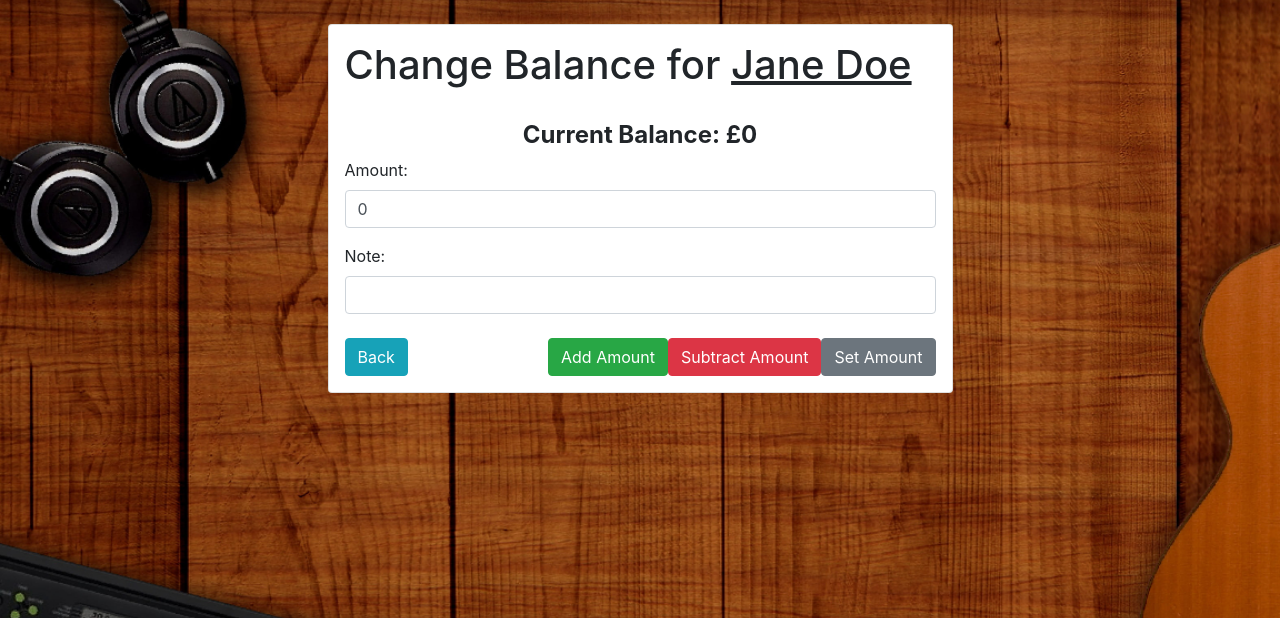
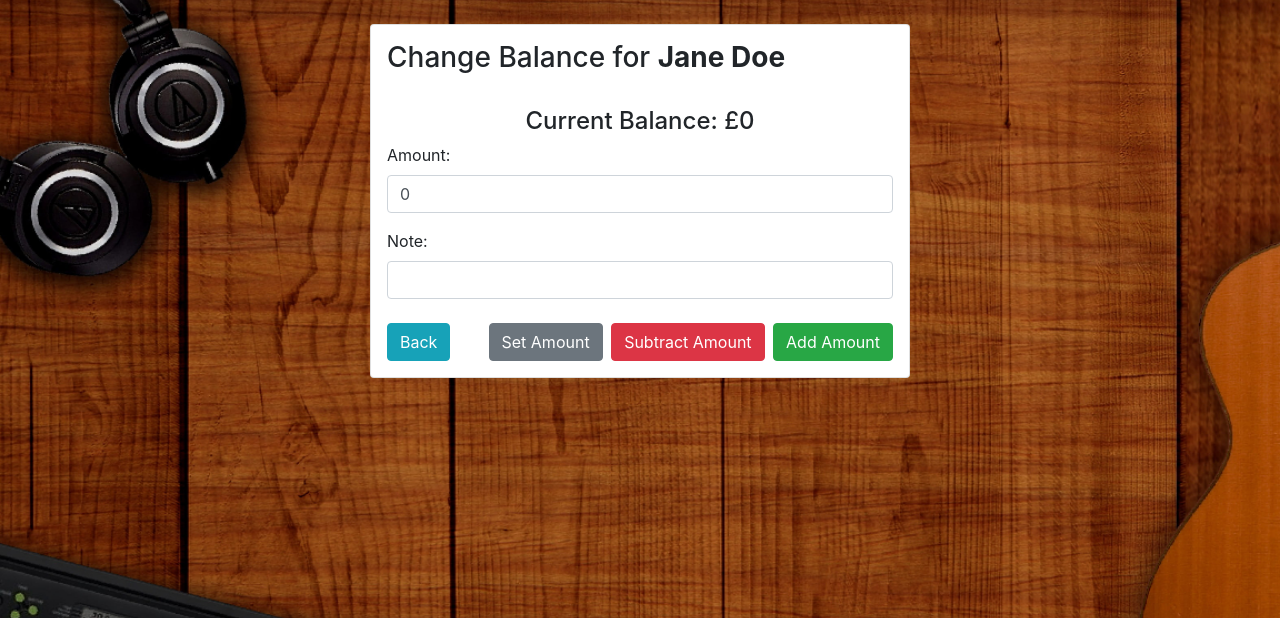
Before and after one commit to DMY2003/MSMS, a Django app: page /administrator/change_balance/2 in a window 1280 px wide. Shown: the part 56-674 px from the top of the page. Run offline with Django 4.2, Linux system fonts and the light colour scheme; a user stored in the database is signed in; data comes from the database, SQL or seed files in the repository; parts of the project's set-up code (start-up, migrations or seed data) failed here and were passed over; some libraries are stand-ins or nearby versions.

Commit message:
Makes styling improvements to the balance update page

```diff
--- a/lessons/templates/change_balance.html
+++ b/lessons/templates/change_balance.html
@@ -1,22 +1,31 @@
 {% extends 'base_content.html' %}
 
 {% block content %}
-<div class="row">
+<div class="container-sm">
+  <div class="row">
     <div class="col-sm-6 col-md-6 offset-md-3">
         <div class="card p-3">
-            <h1>Change Balance for <u>{{ name }}</u></h1></br>
-            <h4 style="text-align:center;"><b>Current Balance: £{{ balance }}</b></h4>
+            <h3>Change Balance for <b>{{ name }}</b></h3></br>
+            <h4 style="text-align:center;">Current Balance: £{{ balance }}</h4>
           <form action="" method="post">
             {% csrf_token %}
             {% include 'partials/bootstrap_form.html' with form=form %}
-            <a class="btn btn-primary" href="{% url 'manage_students' %}">
-              Back
-            </a>
-            <input type="submit" name="Set" value="Set Amount" class="btn btn-secondary float-right" href ={% url 'manage_students'%}>
-            <input type="submit" name="Subtract" value="Subtract Amount" class="btn btn-danger float-right" href ={% url 'manage_students'%}>
-            <input type="submit" name="Add" value="Add Amount" class="btn btn-success float-right" href ={% url 'manage_students'%}>
+            <div class="d-flex justify-content-between">
+              <a class="btn btn-primary" href="{% url 'manage_students' %}">
+                Back
+              </a>
+              <div>
+                <input type="submit" name="Set" value="Set Amount" class="btn btn-secondary mr-1" href ={% url 'manage_students'%}>
+                <input type="submit" name="Subtract" value="Subtract Amount" class="btn btn-danger mr-1" href ={% url 'manage_students'%}>
+                <input type="submit" name="Add" value="Add Amount" class="btn btn-success" href ={% url 'manage_students'%}>
+              </div>
+            </div>
+
+
           </form>
         </div>
     </div>
 </div>
+</div>
+
 {% endblock %}
```
